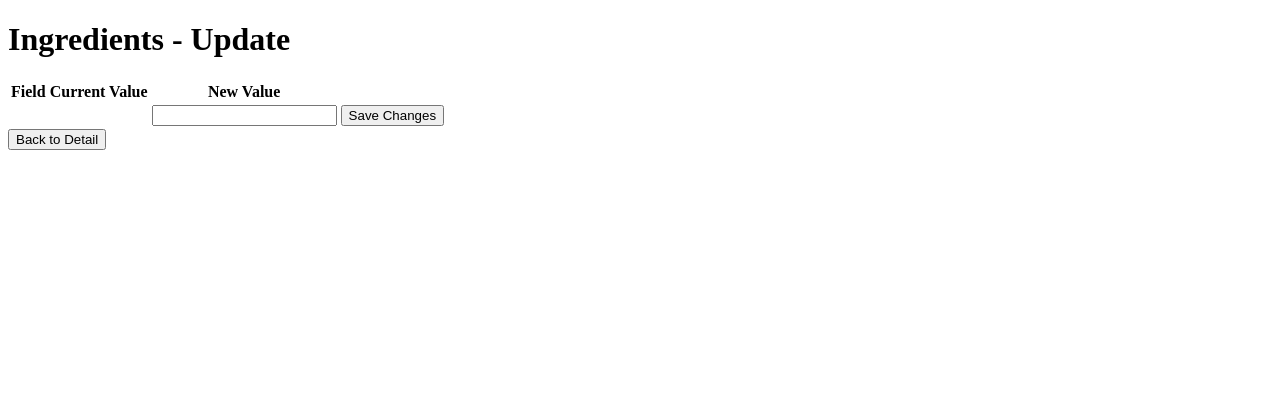
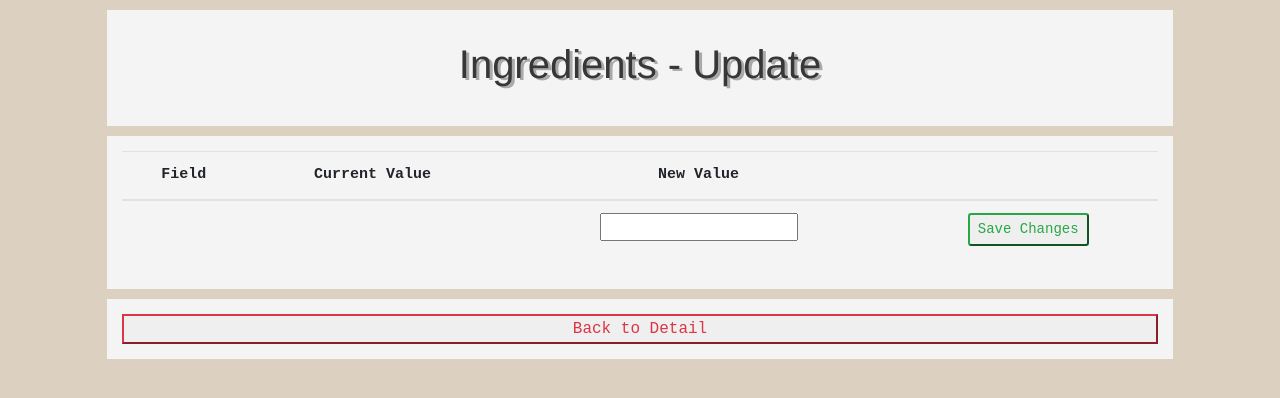
Before and after one commit to dokkaebae/thegoodplace, a Django app: page /ingredients-update in a window 1280 px wide. Shown: the top 398 px of the page. Run offline with Django 3.2, Linux system fonts and the light colour scheme; some libraries are stand-ins or nearby versions.

Commit message:
Added css to ingredients update

```diff
--- a/templates/ingredients_update_form.html
+++ b/templates/ingredients_update_form.html
@@ -2,14 +2,17 @@
 <html>
   <head>
     <title>Ingredients - Update</title>
+
+    <link rel="stylesheet" href="/static/bootstrap.min.css">
+    <link rel="stylesheet" href="/static/styles.css">
   </head>
 
   <body>
-    <div>
+    <div class="col-lg-10 col-lg-10 mx-auto container">
       <h1 id="page_header">Ingredients - Update</h1>
     </div>
 
-    <div>
+    <div class="col-lg-10 col-lg-10 mx-auto container">
       <table class="table">
         <thead>
           <tr>
@@ -28,7 +31,7 @@
                 <input type="text">
               </td>
               <td>
-                <button type="submit">Save Changes</button>
+                <button type="submit" class="btn-sm btn-outline-success">Save Changes</button>
               </td>
             </form>
           </tr>
@@ -36,9 +39,9 @@
       </table>
     </div>
 
-    <div>
+    <div class="col-lg-10 col-lg-10 mx-auto container button_container">
       <form method="get" action="http://localhost:8000/ingredients-detail">
-        <button type="submit" id="back_button">Back to Detail</button>
+        <button type="submit" class="btn-block btn-outline-danger" id="back_button">Back to Detail</button>
       </form>
     </div>
   </body>
```
